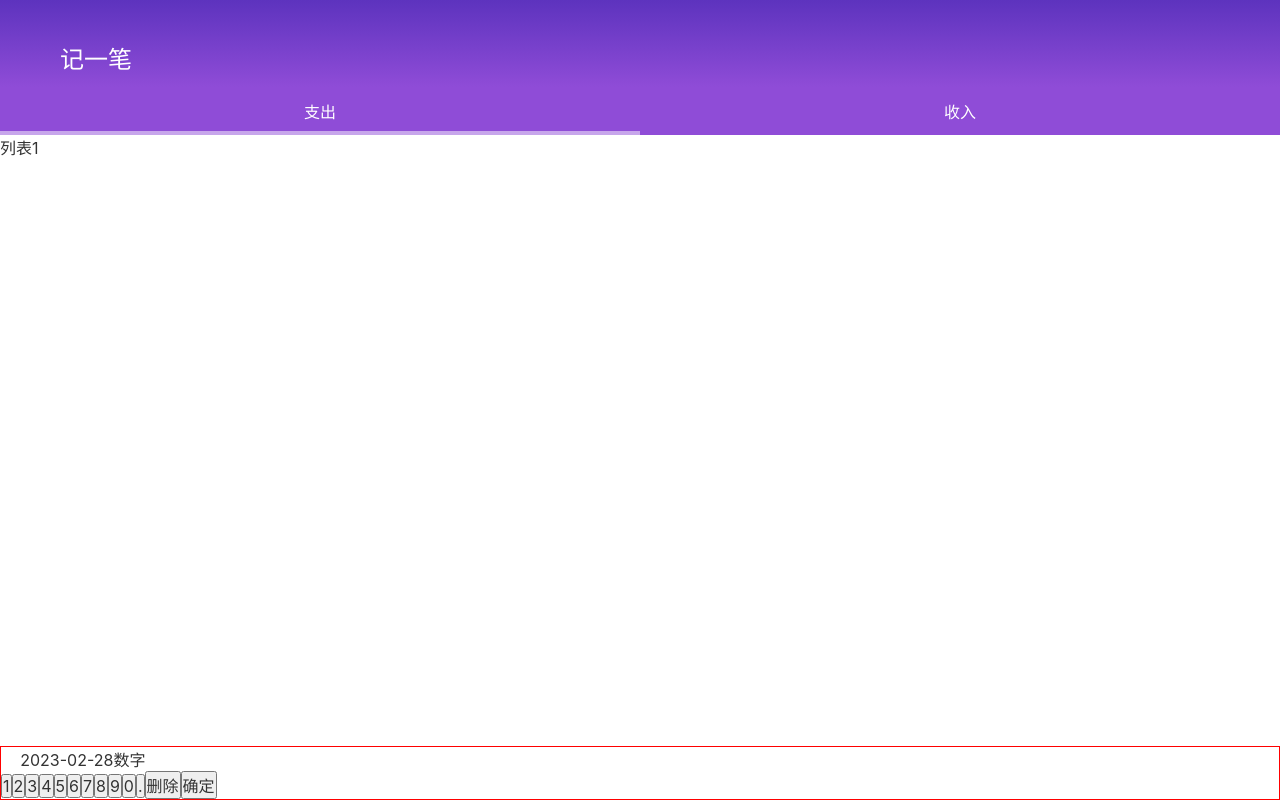
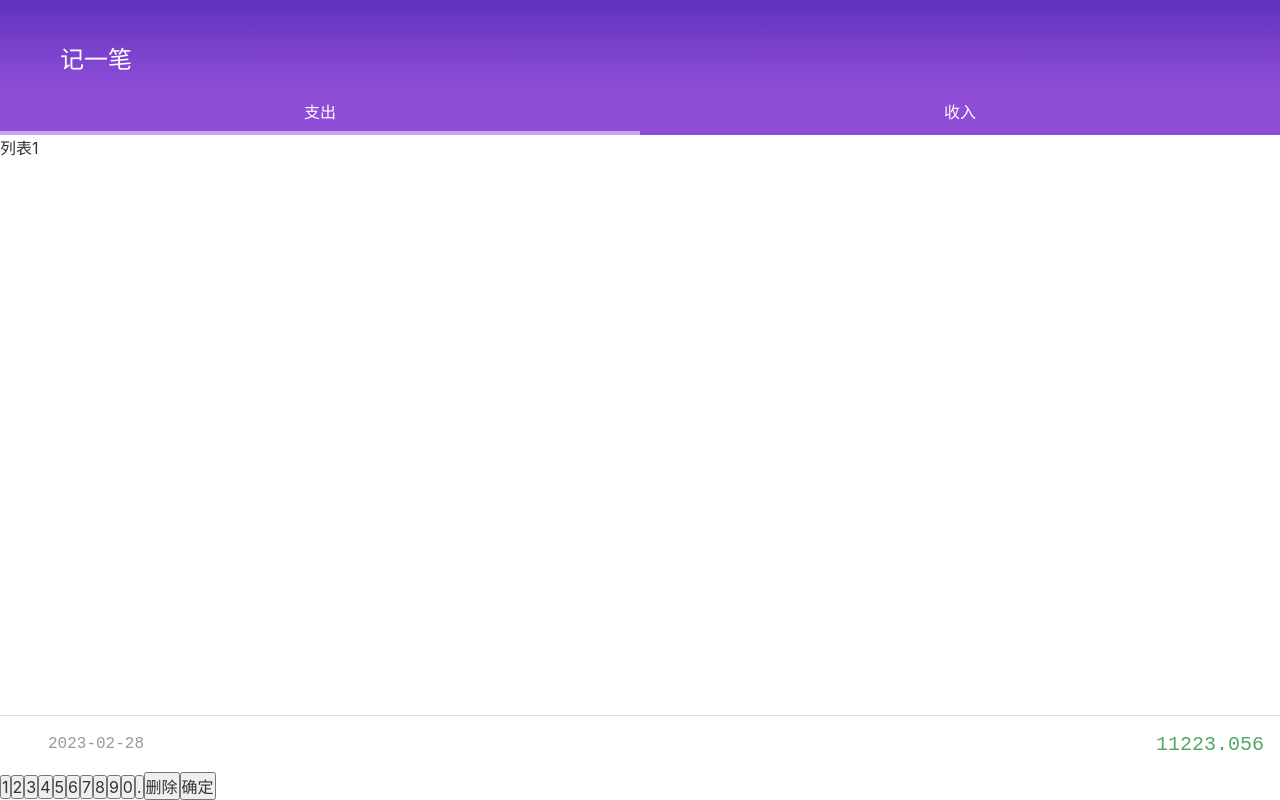
Before and after one commit to fsz0826/mangosteen, a Vue app: page /#/items/create in a window 1280 px wide. Built offline with nearby package versions, Linux system fonts and the light colour scheme.

Commit message:
完善时间选择部分 style 样式

```diff
--- a/src/components/item/InputPad.vue
+++ b/src/components/item/InputPad.vue
@@ -15,7 +15,7 @@
         </Popup>
       </span>
     </span>
-    <span class="amount">数字</span>
+    <span class="amount">11223.056</span>
   </div>
   <div class="buttons">
     <button v-for="(button, index) in buttons" :key="index" @click="button.onClick">
@@ -63,9 +63,28 @@ const buttons = [
 ];
 </script>
 <style scoped lang="scss">
-.date {
-  .dateIcon {
-    color: red;
+.dateAndAmount {
+  display: flex;
+  justify-content: space-between;
+  align-items: center;
+  padding: 16px;
+  font-family: monospace;
+  border-top: 1px solid var(--number-button-border-color);
+  > .date {
+    display: flex;
+    align-items: center;
+    justify-content: start;
+    color: var(--date-text);
+    .dateIcon {
+      width: 24px;
+      height: 24px;
+      margin-right: 8px;
+      fill: var(--amount-text);
+    }
+  }
+  > .amount {
+    font-size: 20px;
+    color: var(--amount-text);
   }
 }
 </style>
--- a/src/components/item/ItemCreate.vue
+++ b/src/components/item/ItemCreate.vue
@@ -32,6 +32,5 @@ const refKind = ref("支出");
   bottom: 0;
   left: 0;
   width: 100%;
-  border: 1px solid red;
 }
 </style>
```
